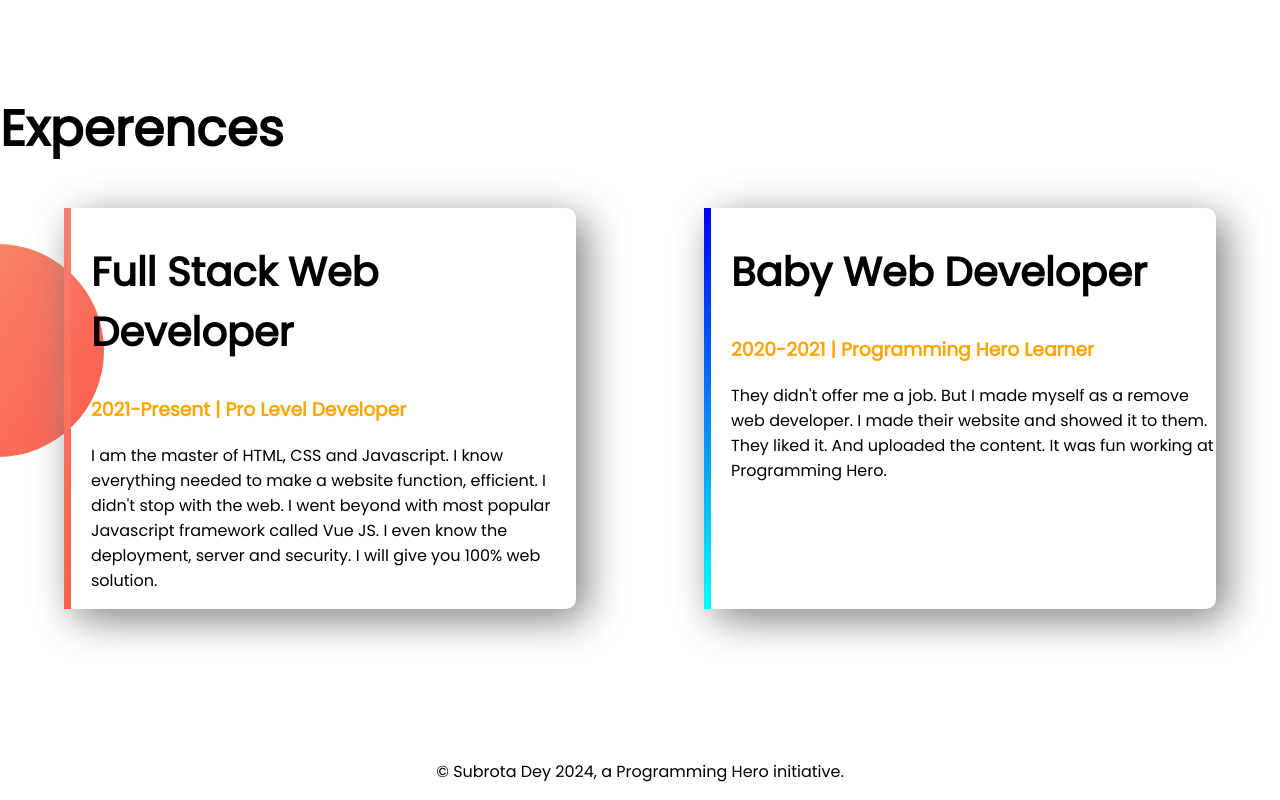
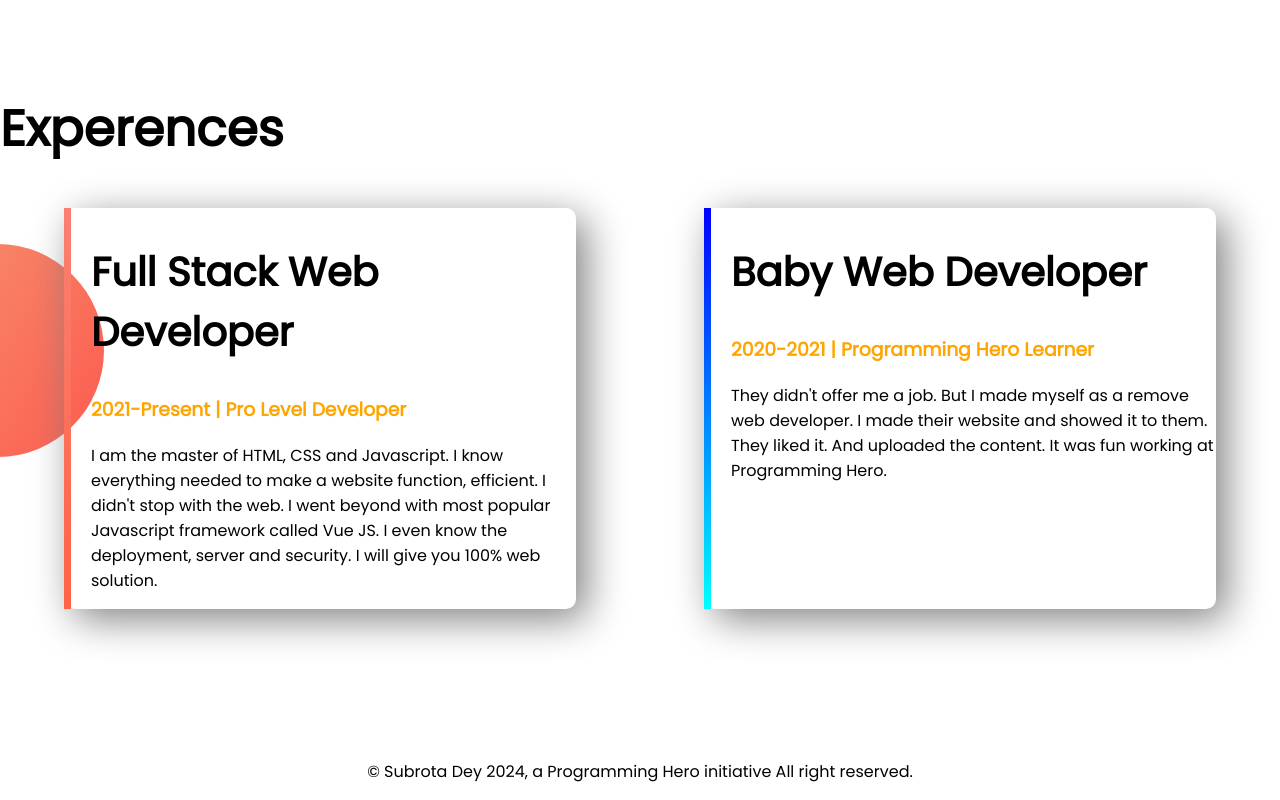
Before and after one commit to subrotadey/developer-portfolio, a plain HTML site: page index.html in a window 1280 px wide. Shown: the part 1196-1996 px from the top of the page. Drawn offline with Linux system fonts and the light colour scheme.

Commit message:
update index.html

```diff
--- a/index.html
+++ b/index.html
@@ -52,7 +52,7 @@
         </div>
     </section>
     <footer>
-        <p>© Subrota Dey 2024, a Programming Hero initiative.</p>
+        <p>© Subrota Dey 2024, a Programming Hero initiative All right reserved.</p>
     </footer>
 </body>
 </html>
```
